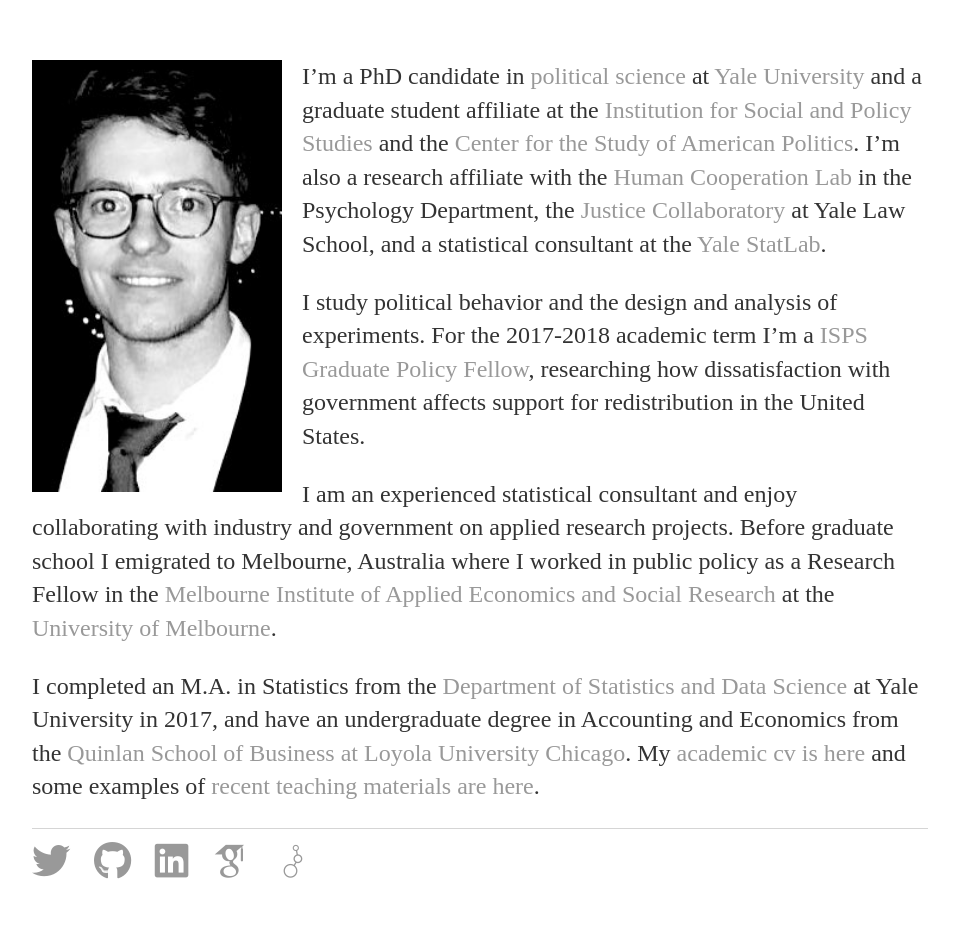
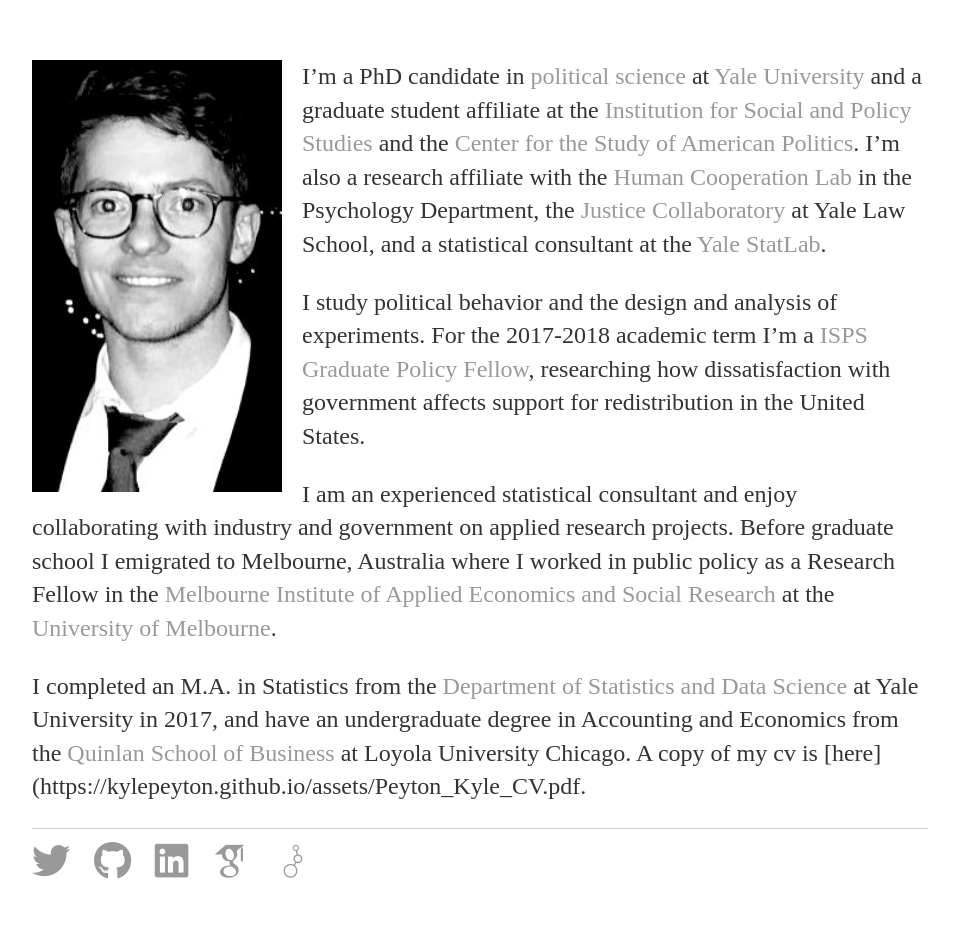
Before and after one commit to kylepeyton/kylepeyton.github.io, a Jekyll site: the page built from index.markdown, in a window 1280 px wide. Shown: the whole page, without its empty margins (160-1119 px from the left). Built offline with Jekyll 4.4.1, drawn with Linux system fonts in a browser that asks for light colours; nearby versions of some CDN libraries; some web fonts are replaced.

Commit message:
Update index.markdown

```diff
--- a/index.markdown
+++ b/index.markdown
@@ -18,4 +18,4 @@
 Fellow in the [Melbourne Institute of Applied Economics and Social Research](http://melbourneinstitute.unimelb.edu.au/) at the
 [University of Melbourne](http://www.unimelb.edu.au/).
 
-I completed an M.A. in Statistics from the [Department of Statistics and Data Science](http://statistics.yale.edu/) at Yale University in 2017, and have an undergraduate degree in Accounting and Economics from the [Quinlan School of Business at Loyola University Chicago](https://www.luc.edu/quinlan/index.shtml). My [academic cv is here](https://kylepeyton.github.io/assets/Peyton_Kyle_CV.pdf) and some examples of [recent teaching materials are here](https://github.com/kylepeyton/PLSC504).
+I completed an M.A. in Statistics from the [Department of Statistics and Data Science](http://statistics.yale.edu/) at Yale University in 2017, and have an undergraduate degree in Accounting and Economics from the [Quinlan School of Business](https://www.luc.edu/quinlan/index.shtml) at Loyola University Chicago. A copy of my cv is [here](https://kylepeyton.github.io/assets/Peyton_Kyle_CV.pdf.
```
